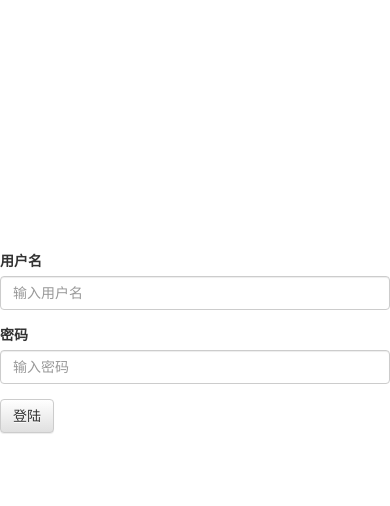
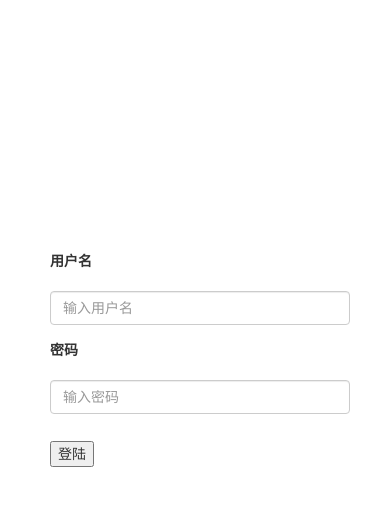
Before and after one commit to ghostrunner-art/hazhogkej, a Django app: a page that uses hazhongkeji/zhizhu_proxy/templates/login.html in a window 390 px wide. Shown: the top 506 px of the page. Run offline with Django 3.2, Linux system fonts and the light colour scheme; some libraries are stand-ins or nearby versions.

Commit message:
201810280101

```diff
--- a/hazhongkeji/zhizhu_proxy/static/css/my.css
+++ b/hazhongkeji/zhizhu_proxy/static/css/my.css
@@ -1,4 +1,16 @@
-
 .mmmytop {
     margin-top: 250px;
 }
+.mylogininput{
+    width:300px;
+    margin-top: 15px;
+    margin-bottom: 15px;
+
+}
+.mylogindiv{
+    margin-left: 50px;
+}
+
+.myloginbutton {
+    margin-top: 12px;
+}
--- a/hazhongkeji/zhizhu_proxy/templates/login.html
+++ b/hazhongkeji/zhizhu_proxy/templates/login.html
@@ -18,23 +18,24 @@
 <body>
 
 <div class="row">
-  <div class="col-md-5"></div>
-  <div class="col-md-2 ">
-      <div >
-          <form class="mmmytop" name="login">
+  <div class="col-md-4"></div>
+  <div class="col-md-4 ">
+      <div class="mylogindiv">
+          <form method="post" class="mmmytop" name="login">
+              {% csrf_token %}
               <div class="form-group">
                     <label >用户名</label>
-                    <input type="email" class="form-control" id="exampleInputEmail1" placeholder="输入用户名">
+                    <input type="text" class="form-control mylogininput" id="exampleInputName2" name="username" placeholder="输入用户名">
               </div>
               <div class="form-group">
                     <label >密码</label>
-                    <input type="password" class="form-control" id="exampleInputPassword1" placeholder="输入密码">
+                    <input type="password" class="form-control mylogininput" id="exampleInputPassword1" name="password" placeholder="输入密码">
               </div>
-              <button type="submit" class="btn btn-default">登陆</button>
+              <button type="submit" class="myloginbutton" name="submit" > 登陆 </button>
           </form>
       </div>
   </div>
-  <div class="col-md-5"></div>
+  <div class="col-md-4 "></div>
 </div>
 
 </body>
--- a/hazhongkeji/zhizhu_proxy/urls.py
+++ b/hazhongkeji/zhizhu_proxy/urls.py
@@ -4,7 +4,7 @@ from django.conf.urls import url
 from zhizhu_proxy import views
 
 urlpatterns = [
-    url(r'^index$',views.zhizhu_index.as_view()),
+    url(r'^index$',views.zhizhu_index.as_view(),name='index'),
     url(r'^login$',views.Login.as_view()),
 
 ]
--- a/hazhongkeji/zhizhu_proxy/views.py
+++ b/hazhongkeji/zhizhu_proxy/views.py
@@ -1,5 +1,7 @@
 import json
 from django.views import View
+
+from django.shortcuts import redirect
 from django.http import HttpResponse
 from django.shortcuts import render
 from . import models
@@ -7,8 +9,11 @@ from . import models
 
 class Login(View):
     def get(self, request, *args, **kwargs):
+        return render(request, 'login.html')
 
-        return render(request, 'login.html')
+    def post(self, request, *args, **kwargs):
+        print('ok')
+        return render(request, 'index.html')
 
 
 class zhizhu_index(View):
```
